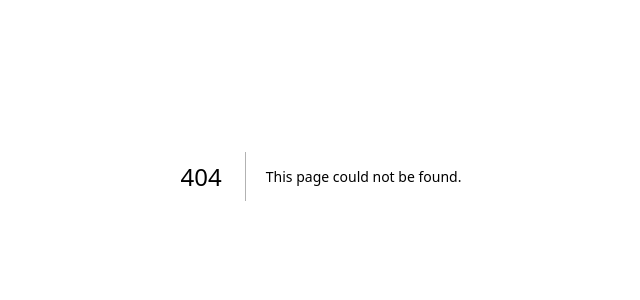
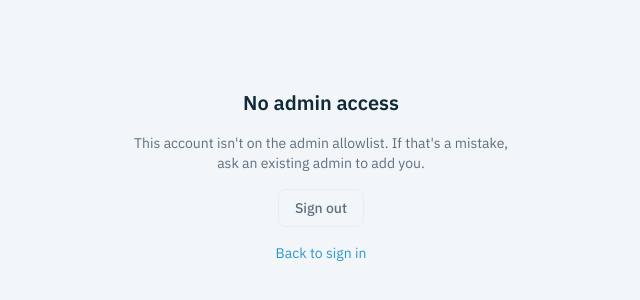
Before and after one commit to patrick-ty/ignitehealthnow, a Next.js app in the folder admin/: page /no-access in a window 1280 px wide. Before the commit this address had no page. Shown: the part 224-524 px from the top of the page, without its empty margins (319-959 px from the left). Built offline with nearby package versions, Linux system fonts and the light colour scheme.

Commit message:
feat(admin): gated (admin) layout + no-access + coming-soon

```diff
--- /dev/null
+++ b/admin/app/(admin)/[slug]/page.tsx
@@ -0,0 +1,10 @@
+export default async function ComingSoon({ params }: { params: Promise<{ slug: string }> }) {
+  const { slug } = await params
+  const title = slug.charAt(0).toUpperCase() + slug.slice(1)
+  return (
+    <div className="flex h-[60vh] flex-col items-center justify-center text-center">
+      <h2 className="text-lg font-semibold text-brand-ink">{title}</h2>
+      <p className="mt-1 text-sm text-muted">This admin module is coming in a later slice.</p>
+    </div>
+  )
+}
--- /dev/null
+++ b/admin/app/(admin)/layout.tsx
@@ -0,0 +1,26 @@
+import { redirect } from 'next/navigation'
+import { getServerSession } from '@/lib/auth/server'
+import { resolveAccess } from '@/lib/auth/adminGuard'
+import AdminShell from '@/components/layout/AdminShell'
+
+const API_URL = process.env.NEXT_PUBLIC_API_URL || 'http://localhost:8000'
+
+export default async function AdminLayout({ children }: { children: React.ReactNode }) {
+  const auth = await getServerSession()
+  if (!auth) redirect('/login')
+
+  let me: { admin: boolean; email: string } | null = null
+  try {
+    const res = await fetch(`${API_URL}/admin/me`, {
+      headers: { Authorization: `Bearer ${auth.token}` },
+      cache: 'no-store',
+    })
+    if (res.ok) me = await res.json()
+  } catch {
+    me = null
+  }
+
+  if (resolveAccess(me) === 'denied') redirect('/no-access')
+
+  return <AdminShell email={me!.email}>{children}</AdminShell>
+}
--- /dev/null
+++ b/admin/app/no-access/page.tsx
@@ -0,0 +1,18 @@
+import Link from 'next/link'
+
+export default function NoAccess() {
+  return (
+    <main className="flex min-h-screen flex-col items-center justify-center gap-4 bg-page px-6 text-center">
+      <h1 className="text-xl font-semibold text-brand-ink">No admin access</h1>
+      <p className="max-w-sm text-sm text-muted">
+        This account isn't on the admin allowlist. If that's a mistake, ask an existing admin to add you.
+      </p>
+      <form action="/api/auth/signout" method="post">
+        <button className="rounded-lg border border-line px-4 py-2 text-sm font-medium text-muted hover:bg-surface">
+          Sign out
+        </button>
+      </form>
+      <Link href="/login" className="text-sm text-accent">Back to sign in</Link>
+    </main>
+  )
+}
```
